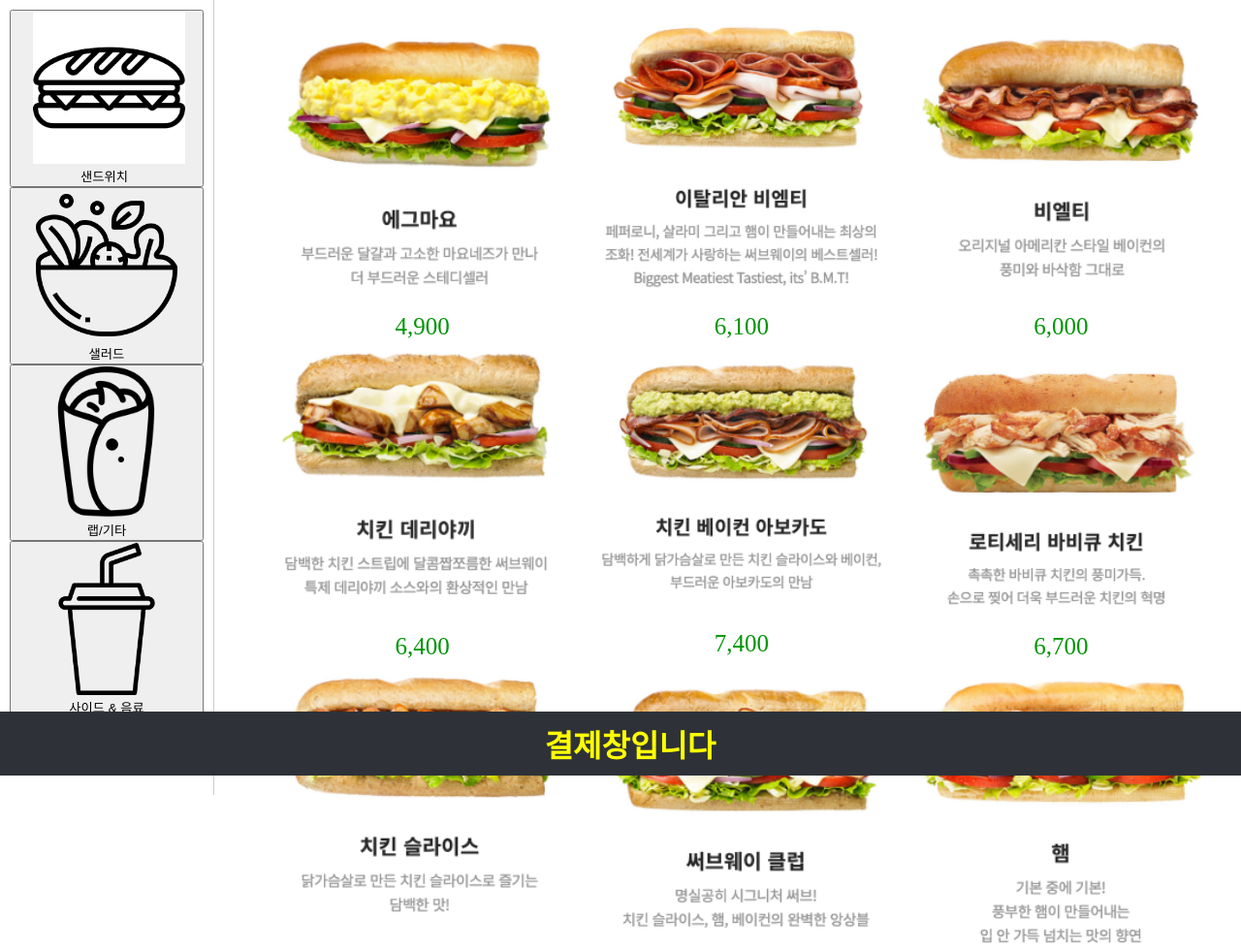
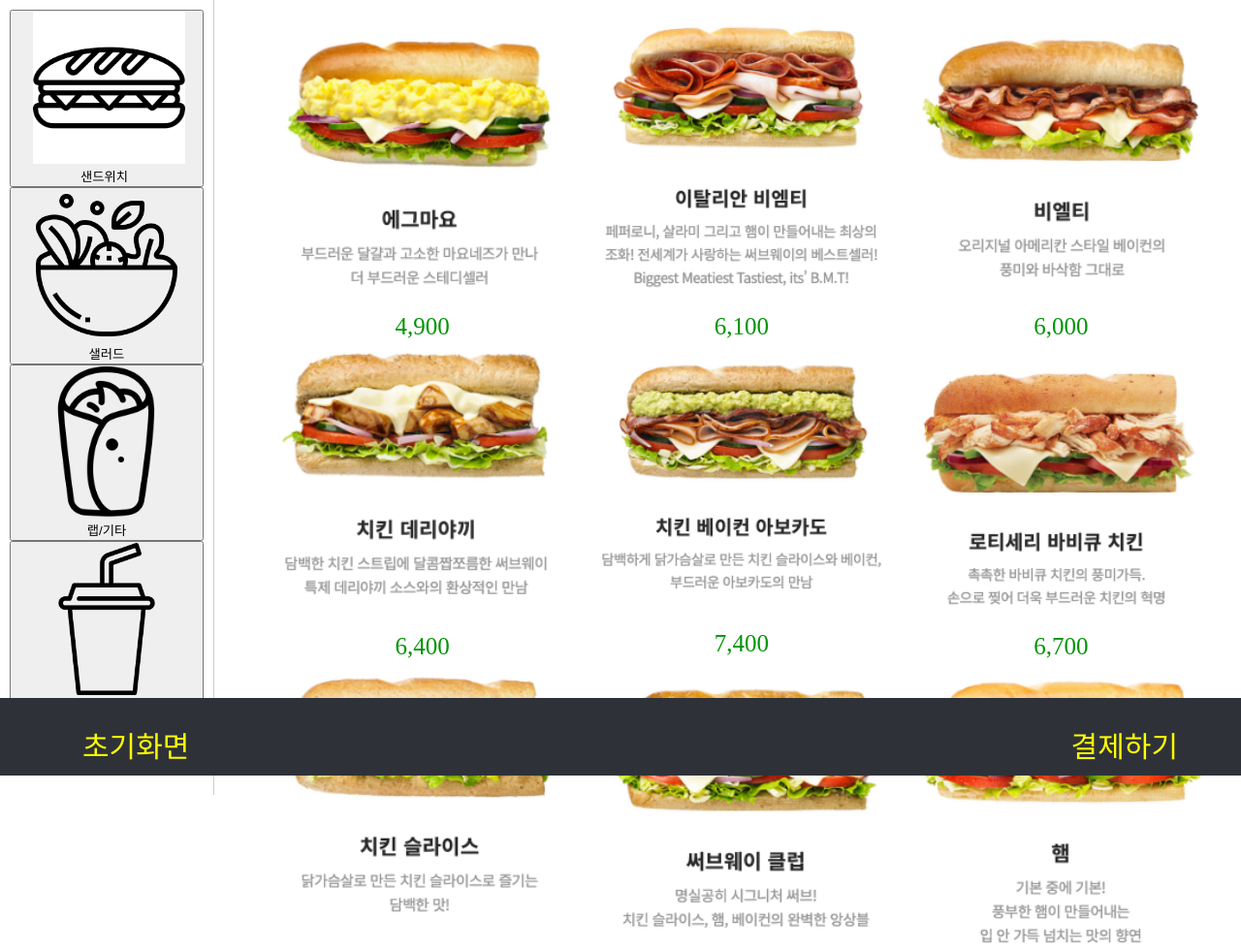
Before and after one commit to seocho12dong/Subway_Kiosk, a plain HTML site: page main.html in a window 1280 px wide. Shown: the top 981 px of the page at 97% size. Drawn offline with Linux system fonts and the light colour scheme.

Commit message:
Add files via upload

```diff
--- a/main.html
+++ b/main.html
@@ -7,6 +7,11 @@
         * {
             margin: 0;
             padding: 0;
+        }
+
+        a {
+            text-decoration: none; /* 모든 링크에 밑줄 없애기 */
+            color: inherit;
         }
 
         .menu_bar {
@@ -48,10 +53,31 @@
             left: 0;
             padding: 10px;
             width: 100%;
+            height: 60px;
             z-index: 3;
             display: flex;
             justify-content: center;
             align-items: center;
+        }
+
+        .charge_bar_button-style {
+            font-size: 30px;
+            background-color: #2E3238;
+            color: yellow;
+            padding: 10px 20px;
+            border: none;
+            cursor: pointer;
+            display: flex;
+            top: 20%;
+            position: absolute;
+        }
+
+        .charge_bar .return_button {
+            left: 5%;
+        }
+
+        .charge_bar .payment_button {
+            right: 5%;
         }
 
         .main_content {
@@ -75,7 +101,10 @@
 </head>
 <body>
 <div class="charge_bar">
-    <h1>결제창입니다</h1>
+    <div>
+        <button class="return_button charge_bar_button-style"><a href="index.html">초기화면</a></button>
+        <button class="payment_button charge_bar_button-style">결제하기</button>
+    </div>
 </div>
 <div class="menu_bar">
     <div class="menu_button">
```
